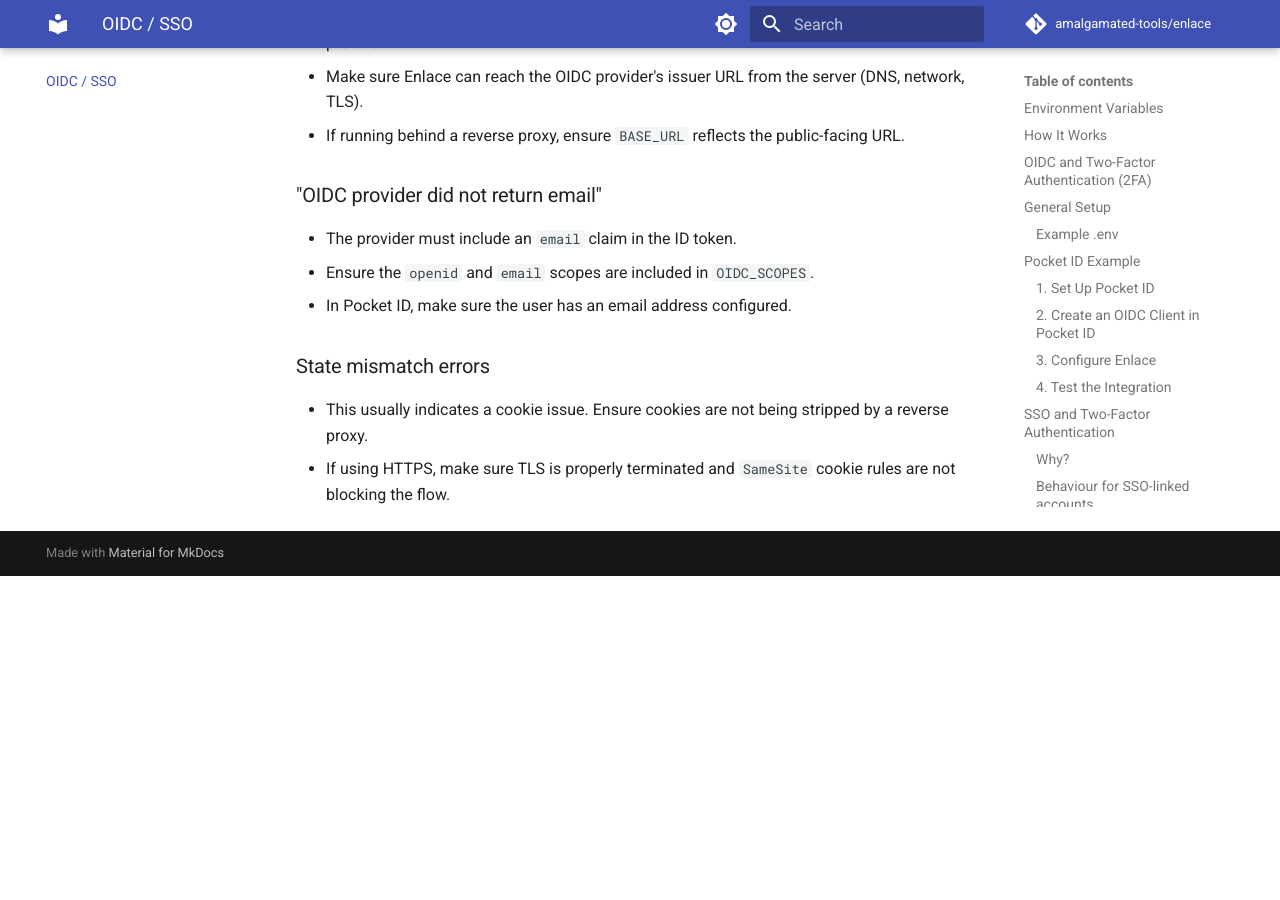
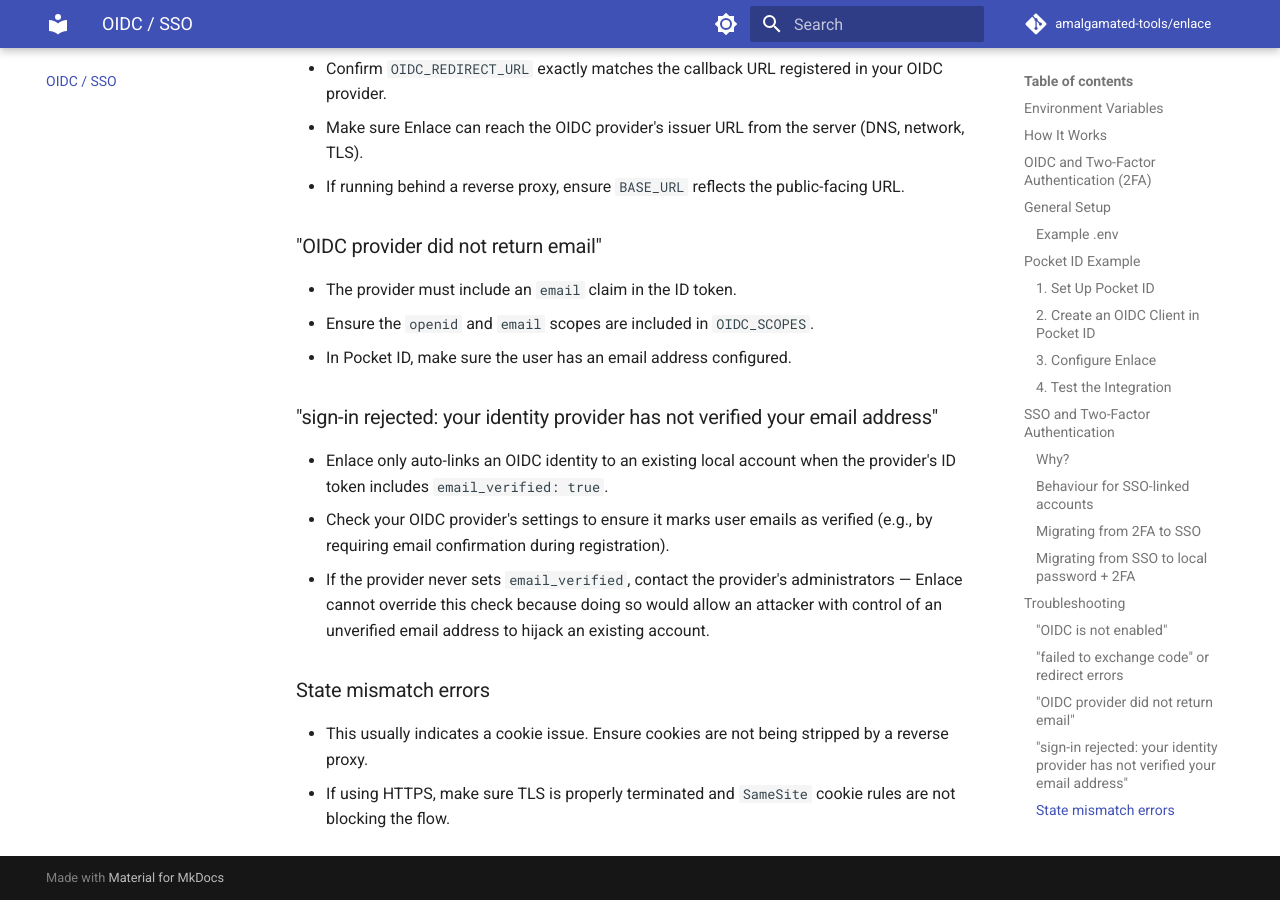
Before and after one commit to amalgamated-tools/enlace, an MkDocs documentation site: the page built from docs/oidc.md, in a window 1280 px wide and 900 px high, scrolled down 5373 px. Built offline with MkDocs 1.6.1 and Material for MkDocs 9.7.7, drawn with Linux system fonts in a browser that asks for light colours; comment, search, counter and statistics services are not loaded; before the commit the page ends 5949 px from its top, so only the background shows below that; some of the changed text lies outside the part shown.

Commit message:
docs: document email verification requirement for OIDC auto-linking (#260)
Auto-linking an OIDC identity to an existing local account now requires
the provider to report EmailVerified=true. Update the 'How It Works'
section to surface this requirement and add a new troubleshooting entry
for the error message that appears when the check fails.

Co-authored-by: Copilot <copilot@github.com>
Co-authored-by: Copilot <223556219+Copilot@users.noreply.github.com>

```diff
--- a/docs/oidc.md
+++ b/docs/oidc.md
@@ -19,7 +19,7 @@ Enlace supports OpenID Connect (OIDC) for Single Sign-On (SSO). This allows user
 2. Clicking it redirects the user to the OIDC provider for authentication.
 3. After successful authentication, the provider redirects back to Enlace's callback URL.
 4. Enlace extracts the user's email, name, and subject from the ID token.
-5. If a local user with the same email exists, the OIDC identity is automatically linked.
+5. If a local user with the same email exists **and the provider has verified that email address**, the OIDC identity is automatically linked. If the provider reports the email as unverified, sign-in is rejected to prevent account takeover.
 6. If no matching user exists, a new account is created.
 
 Existing users can also link/unlink their OIDC identity from the **Settings → Security** tab.
@@ -172,6 +172,12 @@ If you have 2FA enabled and want to switch to SSO, simply link your OIDC identit
 - Ensure the `openid` and `email` scopes are included in `OIDC_SCOPES`.
 - In Pocket ID, make sure the user has an email address configured.
 
+### "sign-in rejected: your identity provider has not verified your email address"
+
+- Enlace only auto-links an OIDC identity to an existing local account when the provider's ID token includes `email_verified: true`.
+- Check your OIDC provider's settings to ensure it marks user emails as verified (e.g., by requiring email confirmation during registration).
+- If the provider never sets `email_verified`, contact the provider's administrators — Enlace cannot override this check because doing so would allow an attacker with control of an unverified email address to hijack an existing account.
+
 ### State mismatch errors
 - This usually indicates a cookie issue. Ensure cookies are not being stripped by a reverse proxy.
 - If using HTTPS, make sure TLS is properly terminated and `SameSite` cookie rules are not blocking the flow.
```
